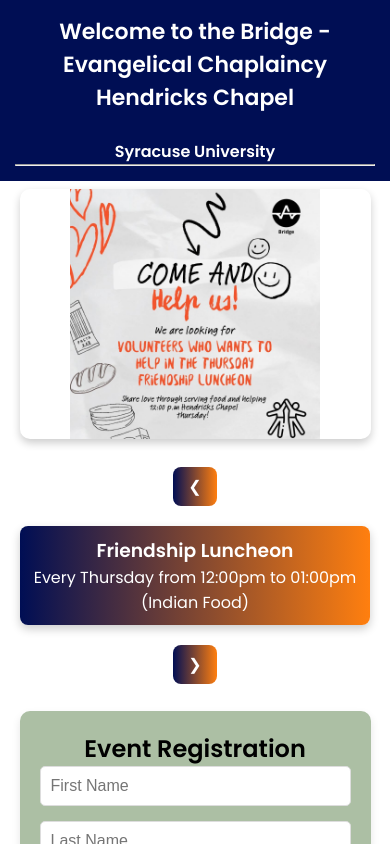
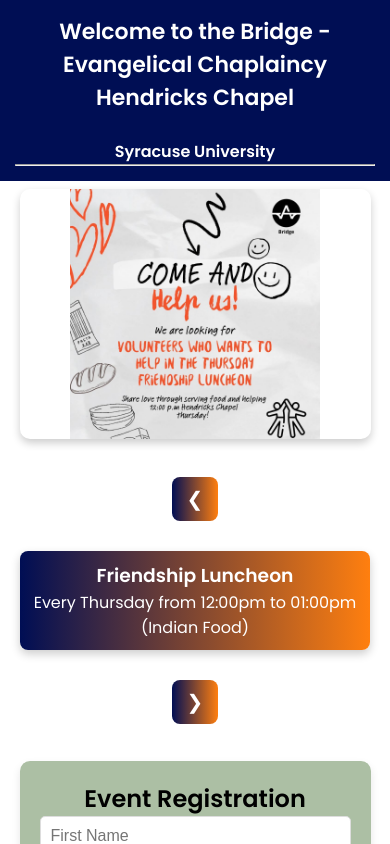
Before and after one commit to Jonathan3712/Hendricks_Chapel, a React (Create React App) app in the folder frontend/: page / in a window 390 px wide. Built offline with nearby package versions, Linux system fonts and the light colour scheme.

Commit message:
Updated styling for section 3

```diff
--- a/frontend/src/components/Style.css
+++ b/frontend/src/components/Style.css
@@ -64,6 +64,21 @@
   gap: 20px;
   background-color: #ffffff;
   padding: 20px;
+}
+/* Button positioning for larger screens */
+.slider-btn {
+  background-color: #000e54;
+  color: #ffffff;
+  border: none;
+  padding: 10px 15px;
+  font-size: 20px;
+  cursor: pointer;
+  transition: background 0.3s ease;
+}
+
+/* Button hover effect */
+.slider-btn:hover {
+  background-color: #FF7F11;
 }
 .event-content {
   background: linear-gradient(to right, #000e54, #ff7f0f);
@@ -252,6 +267,31 @@
     width: 90%;
     height: auto;
   }
+  .event-slider-container {
+    flex-direction: column;
+    align-items: center;
+    text-align: center;
+  }
+
+  /* Move buttons below */
+  .slider-btn {
+    display: block;
+    width: auto;
+    margin: 10px auto;
+  }
+
+  .left-btn {
+    order: 1; /* Moves to first position */
+  }
+
+  .event-content {
+    order: 2; /* Keeps content in the middle */
+    width: 100%;
+  }
+
+  .right-btn {
+    order: 3; /* Moves to last position */
+  }
   .slide-image {
     width: 100%;
     max-width: 280px;
```
